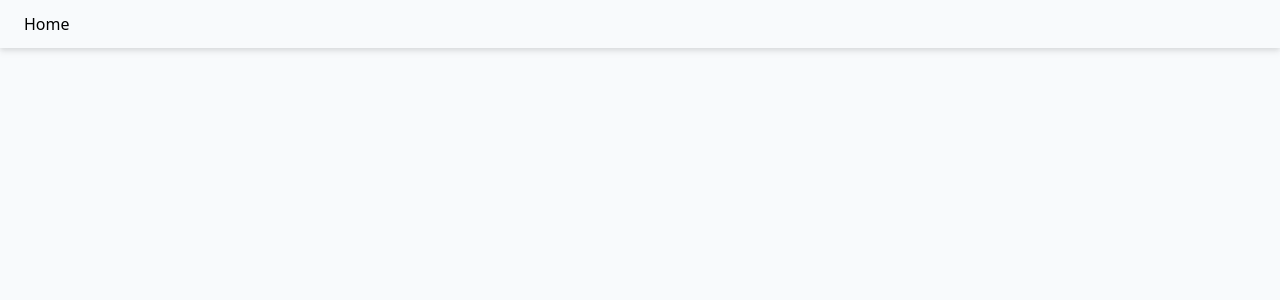
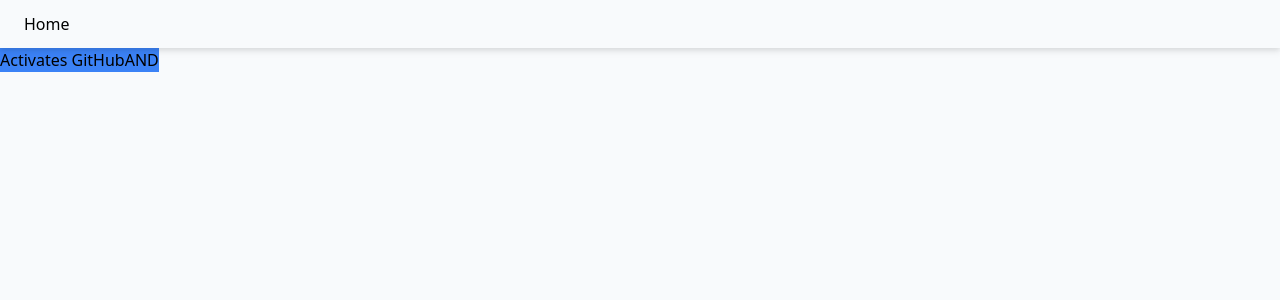
Before and after one commit to UnchartedWorld/GitHub-Topic-Search, a SvelteKit app: page / in a window 1280 px wide. Shown: the top 300 px of the page. Built offline with nearby package versions, Linux system fonts and the light colour scheme.

Commit message:
feat(routes): Adds temporary button to test caching API
This will be removed and updated later, but this lets me make sure the caching works as intended.

```diff
--- a/src/routes/+page.svelte
+++ b/src/routes/+page.svelte
@@ -1,5 +1,11 @@
-<script>
+<script lang="ts">
+	import { searchAND, type GitHubRepoResponse } from "../services/githubSearch";
 
+	let results: GitHubRepoResponse[] = [];
+
+	async function returnGitHubAND() {
+		results = await searchAND(["avalonia", "mvvm"]);
+	}
 </script>
 
 <svelte:head>
@@ -8,6 +14,15 @@
 </svelte:head>
 
 <section>
+	<button class="bg-blue-500" on:click={returnGitHubAND}>Activates GitHubAND</button>
+
+	{#if results.length > 0}
+    <ul>
+      {#each results as repo (repo.id)}
+        <li>{repo.name}</li>
+      {/each}
+    </ul>
+  {/if}
 
 </section>
 
```
